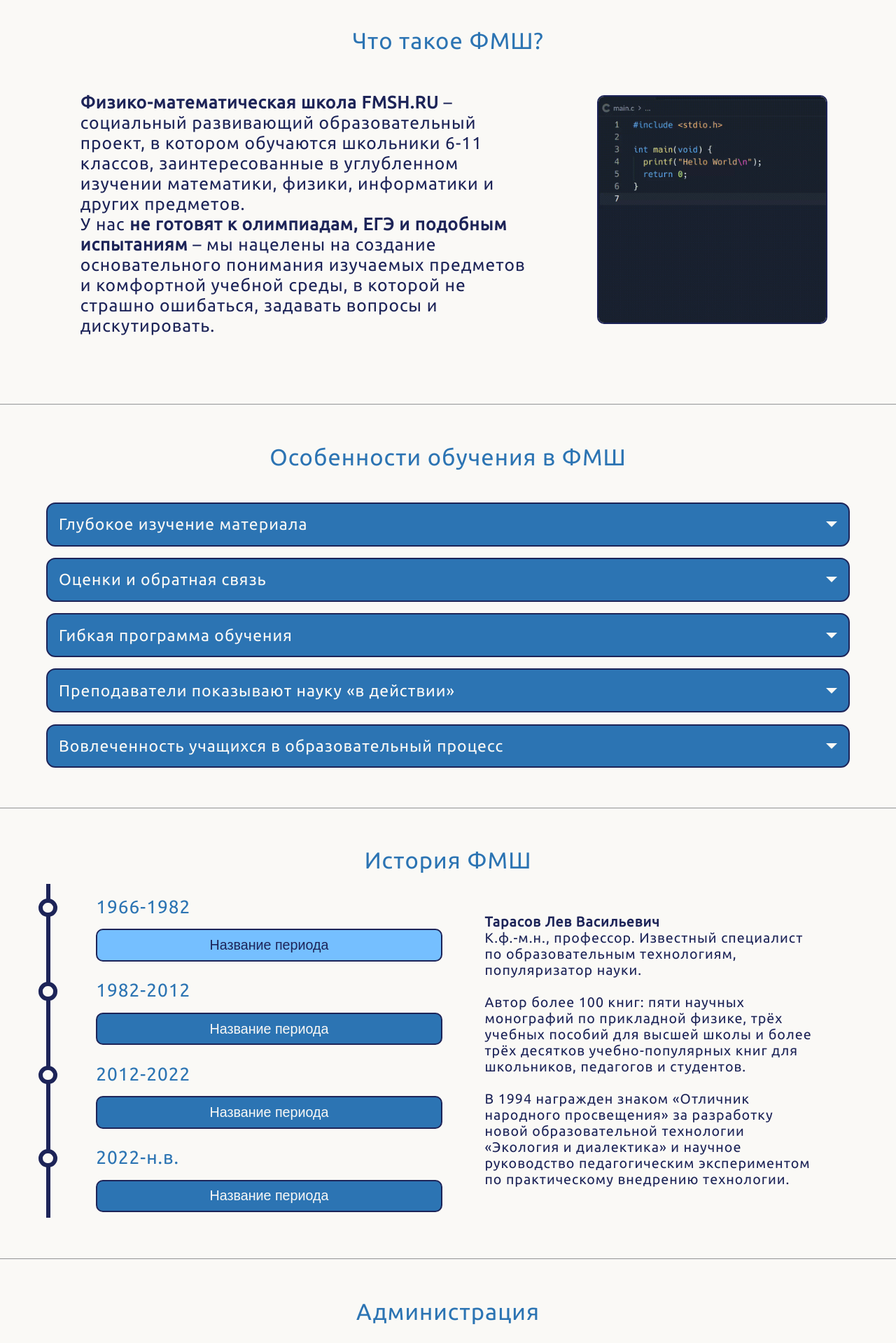
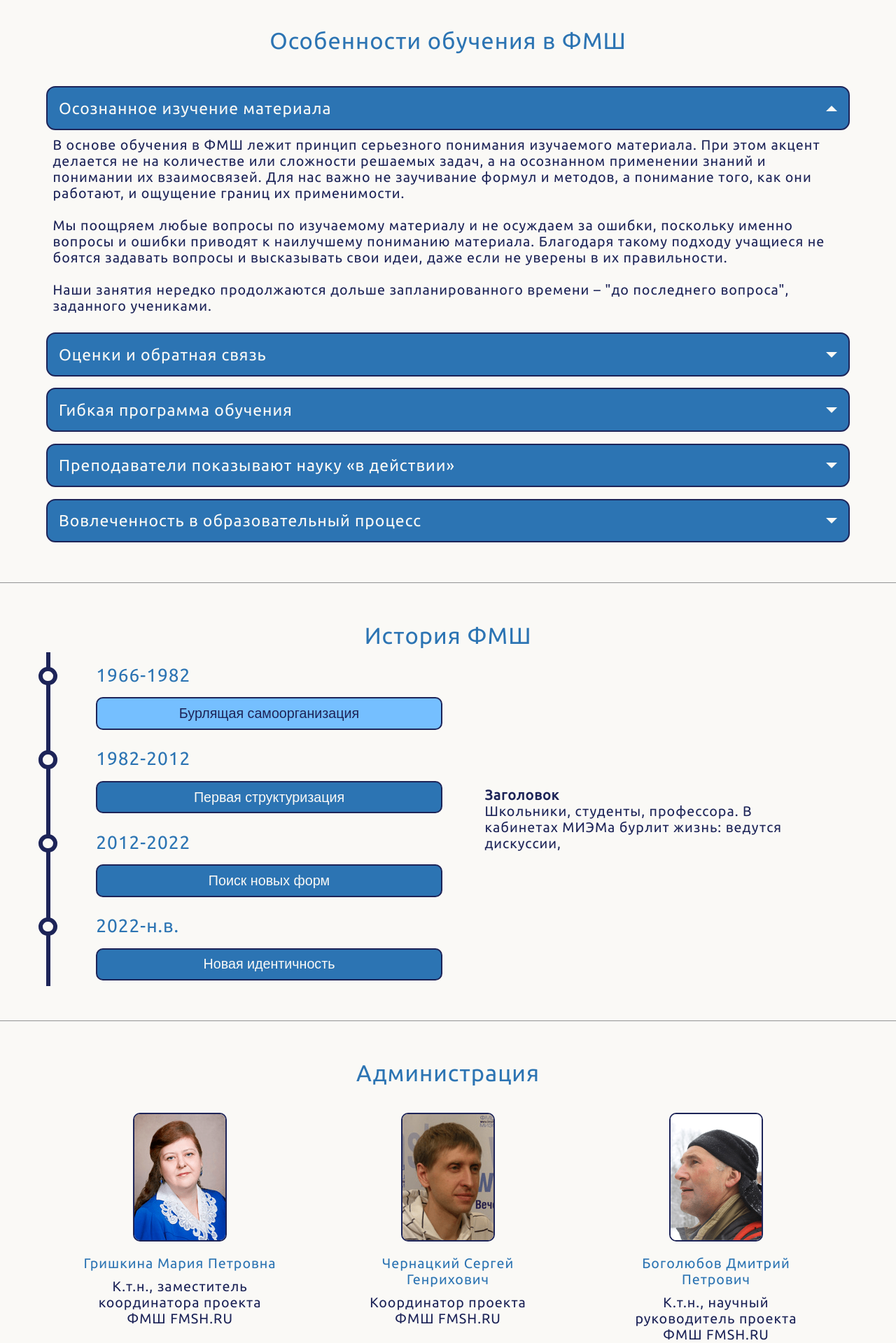
Before and after one commit to Rokoel/fmsh, a PHP site: page /about.php in a window 1280 px wide. Shown: the part 74-1993 px from the top of the page at 70% size. Run offline with PHP 8.4, Linux system fonts and the light colour scheme.

Commit message:
Fixed some text, typos and links

```diff
--- a/about.php
+++ b/about.php
@@ -29,34 +29,22 @@
   <?php include "./forms.php"; ?>
 
   <main id="content">
-    <article id="article-1">
-      <div class="article-header" style="text-align: center;">Что такое ФМШ?</div>
-      <div class="article-body-holder" id="about-fmsh-article">
-        <div class="article-text" id="about-fmsh-text">
-          <b>Физико-математическая школа FMSH.RU</b> – социальный развивающий образовательный проект, в котором обучаются школьники 6-11 классов, заинтересованные в углубленном изучении математики, физики, информатики и других предметов.
-          <br>
-          У нас <b>не готовят к олимпиадам, ЕГЭ и подобным испытаниям</b> – мы нацелены на создание основательного понимания изучаемых предметов и комфортной учебной среды, в которой не страшно ошибаться, задавать вопросы и дискутировать.
-        </div>
-        <div class="in-text-block-holder" id="idroo-screenshot-holder">
-          <img src="./about/idroo.gif" class="in-text-block" id="idroo-gif" alt="Пример занятия в ФМШ">
-          <img src="./about/replit.gif" class="in-text-block" id="replit-gif" alt="Пример занятия в ФМШ">
-        </div>
-      </div>
-    </article>
-    <hr>
     <article id="article-2">
       <div class="article-header text-align-center" style="padding-bottom: var(--proportional-small-padding);">Особенности обучения в ФМШ</div>
       <div class="article-body-holder" id="fmsh-features-article">
         <div class="text-dropdown-container">
           <div class="text-dropdown-header has-border" tabindex="0" role="button" name="Открыть выпадающий текст">
-              <h3 class="text-dropdown-title">Глубокое изучение материала</h3>
-              <div class="text-dropdown-arrow"></div>
+              <h3 class="text-dropdown-title">Осознанное изучение материала</h3>
+              <div class="text-dropdown-arrow active"></div>
           </div>
-          <div class="text-dropdown-content">
-          В основе обучения в ФМШ лежит принцип глубокого понимания изучаемого материала. Мы делаем акцент не на количестве или сложности решаемых задач, а на осознанном применении знаний и понимании их взаимосвязей. Особое внимание уделяется критическому мышлению: учащиеся учатся понимать не только сами формулы и методы, но и границы их применимости.
+          <div class="text-dropdown-content active">
+          В основе обучения в ФМШ лежит принцип серьезного понимания изучаемого материала. При этом акцент делается не на количестве или сложности решаемых задач, а на осознанном применении знаний и понимании их взаимосвязей. Для нас важно не заучивание формул и методов, а понимание того, как они работают, и ощущение границ их применимости.
           <br>
           <br>
-          Мы поощряем любые вопросы по изучаемому материалу и ни в коем случае не осуждаем за ошибки, поскольку именно вопросы и ошибки приводят к наилучшему пониманию материала. Наши занятия часто продолжаются дольше запланированного времени, ведь мы работаем "до последнего вопроса", заданного учениками.
+          Мы поощряем любые вопросы по изучаемому материалу и не осуждаем за ошибки, поскольку именно вопросы и ошибки приводят к наилучшему пониманию материала. Благодаря такому подходу учащиеся не боятся задавать вопросы и высказывать свои идеи, даже если не уверены в их правильности.
+          <br>
+          <br>
+          Наши занятия нередко продолжаются дольше запланированного времени – "до последнего вопроса", заданного учениками.
           </div>
         </div>
         <div class="text-dropdown-container">
@@ -65,13 +53,10 @@
               <div class="text-dropdown-arrow"></div>
           </div>
           <div class="text-dropdown-content">
-          В ФМШ большинство преподавателей не используют традиционную балльную систему оценивания, делая основной акцент на понимании материала и умении его применять. Вместо сухих формальных оценок преподаватели дают комментарии по работам и вовлекают учащихся в дискуссии.
+          В ФМШ большинство преподавателей не используют традиционную балльную систему оценивания. Вместо сухих формальных оценок преподаватели дают комментарии по работам и вовлекают учащихся в дискуссии.
           <br>
           <br>
-          В процессе обучения ошибки не воспринимаются как что-то негативное – наоборот, они помогают лучше разобраться в материале. Когда ученик ошибается, это позволяет увидеть, какие моменты требуют дополнительного внимания и проработки. Благодаря такому подходу учащиеся не боятся задавать вопросы и высказывать свои идеи, даже если не уверены в их правильности.
-          <br>
-          <br>
-          На семинарах учащиеся активно обсуждают работы друг друга, задают вопросы и делятся конструктивными замечаниями. Такие обсуждения помогают глубже разобраться в материале, учат корректно формулировать свои мысли и развивают умение вести научную дискуссию.
+          На семинарах учащиеся внимательно следят за обсуждением, задают вопросы и делятся конструктивными замечаниями. Такой подход помогает лучше разобраться в материале, учит корректно формулировать свои мысли и развивает умение вести содержательную дискуссию.
           </div>
         </div>
         <div class="text-dropdown-container">
@@ -80,10 +65,10 @@
               <div class="text-dropdown-arrow"></div>
           </div>
           <div class="text-dropdown-content">
-            В ФМШ не используются фиксированные программы. Новые занятия преподаватели планируют в зависимости от того, как прошли предыдущие занятия, какие задавали вопросы и делали комментарии учащиеся в их процессе: если материал оказался слишком простым – усложняют, оптимальным – продолжают двигаться в том же направлении, слишком сложным – упрощают либо переключаются на совершенно другой материал.
+            В ФМШ не используются фиксированные программы. Новые занятия преподаватели планируют в зависимости от того, как прошли предыдущие занятия, какие ученики задавали вопросы и делали комментарии в процессе: если материал оказался слишком простым – усложняют, оптимальным – продолжают двигаться в том же направлении, слишком сложным – упрощают либо переключаются на другой материал.
             <br>
             <br>
-            При возникновении ситуаций, когда одна часть учащихся быстро разобралась в изучаемом материале, а другой части данный материал даётся трудно, преподаватель может либо уделить несколько большее время тем, у кого возникли сложности (при этом предложив другой части аудитории возможность подумать над более сложными вопросами по рассматриваемой теме), либо перейти к новому материалу, если глубокое понимание текущей темы на данный момент не является необходимым.
+            При возникновении ситуаций, когда одна часть учащихся быстро разобралась в изучаемом материале, а другой части данный материал даётся трудно, преподаватель может либо уделить несколько большее время тем, у кого возникли сложности (при этом предложив другой части аудитории возможность подумать над более сложными вопросами по рассматриваемой теме), либо перейти к новому материалу, если понимание текущей темы на более глубоком уровне в данный момент не является необходимым.
           </div>
         </div>
         <div class="text-dropdown-container">
@@ -92,16 +77,16 @@
               <div class="text-dropdown-arrow"></div>
           </div>
           <div class="text-dropdown-content">
-          Преподаватели показывают науку "в действии": объясняют, как развиваются научные теории, какие проблемы они решают, и какие вопросы еще предстоит исследовать. Благодаря такому подходу у учащихся формируется целостное представление о науке как о системе взаимосвязанных знаний. Обучение проходит в формате семинаров, где помимо основного материала уделяется время обсуждению смежных научных тем, интересующих учащихся.
+          Преподаватели объясняют, как возникают и развиваются научные теории, какие проблемы они решают, и что еще предстоит исследовать. Благодаря такому подходу у учащихся формируется целостное представление о науке как о системе взаимосвязанных знаний. На семинарах помимо основного материала уделяется время обсуждению смежных научных тем, интересующих учащихся.
           </div>
         </div>
         <div class="text-dropdown-container">
           <div class="text-dropdown-header has-border" tabindex="0" role="button" name="Открыть выпадающий текст">
-              <h3 class="text-dropdown-title">Вовлеченность учащихся в образовательный процесс</h3>
+              <h3 class="text-dropdown-title">Вовлеченность в образовательный процесс</h3>
               <div class="text-dropdown-arrow"></div>
           </div>
           <div class="text-dropdown-content">
-            Старшие учащиеся ФМШ могут проводить семинары и помогать в проведении вступительных испытаний. Это не только помогает новым ученикам быстрее адаптироваться, но и позволяет старшим учащимся лучше понять принципы преподавания и углубить собственные знания.
+            Учащиеся ФМШ могут помогать преподавателям проводить собственные семинары, помогать в проведении вступительных испытаний и участвовать в других формах работы наравне с преподавателями. Это не только помогает новым участникам группы быстрее адаптироваться, но и позволяет всем учащимся лучше понять принципы преподавания и углубить собственные знания.
           </div>
         </div>
       </div>
@@ -113,7 +98,7 @@
         <div class="mobile-timeline">
           <div class="timeline-event-holder">
             <div class="event-date">1966-1982</div>
-            <button class="event-name active" id="mobile-timeline-event-1" onclick="chooseFeature(1, 'mobile-timeline-event-', 'mobile-timeline-element-', 4)">Основание ФМШ МИЭМ Тарасовым Л. В.</button>
+            <button class="event-name active" id="mobile-timeline-event-1" onclick="chooseFeature(1, 'mobile-timeline-event-', 'mobile-timeline-element-', 4)">Бурлящая самоорганизация</button>
           </div>
           <div class="timeline-element mobile-timeline-element" id="mobile-timeline-element-1">
             <div class="person-holder">
@@ -132,7 +117,7 @@
           </div>
           <div class="timeline-event-holder">
             <div class="event-date">1982-2012</div>
-            <button class="event-name" id="mobile-timeline-event-2" onclick="chooseFeature(2, 'mobile-timeline-event-', 'mobile-timeline-element-', 4)">Директором ФМШ МИЭМ является Родионов А.М.</button>
+            <button class="event-name" id="mobile-timeline-event-2" onclick="chooseFeature(2, 'mobile-timeline-event-', 'mobile-timeline-element-', 4)">Первая структуризация</button>
           </div>
           <div class="timeline-element mobile-timeline-element" id="mobile-timeline-element-2" style="display: none;">
             <div class="person-holder">
@@ -148,7 +133,7 @@
           </div>
           <div class="timeline-event-holder">
             <div class="event-date">2012-2022</div>
-            <button class="event-name" id="mobile-timeline-event-3" onclick="chooseFeature(3, 'mobile-timeline-event-', 'mobile-timeline-element-', 4)">Директором ФМШ МИЭМ является Волков Н.В.</button>
+            <button class="event-name" id="mobile-timeline-event-3" onclick="chooseFeature(3, 'mobile-timeline-event-', 'mobile-timeline-element-', 4)">Новая идентичность</button>
           </div>
           <div class="timeline-element mobile-timeline-element" id="mobile-timeline-element-3" style="display: none;">
             <div class="person-holder">
@@ -184,34 +169,28 @@
         <div class="timeline">
           <div class="timeline-event-holder">
             <div class="event-date">1966-1982</div>
-            <button class="event-name active" id="timeline-event-1" onclick="chooseFeature(1, 'timeline-event-', 'timeline-element-', 4)">Название периода</button>
+            <button class="event-name active" id="timeline-event-1" onclick="chooseFeature(1, 'timeline-event-', 'timeline-element-', 4)">Бурлящая самоорганизация</button>
           </div>
           <div class="timeline-event-holder">
             <div class="event-date">1982-2012</div>
-            <button class="event-name" id="timeline-event-2" onclick="chooseFeature(2, 'timeline-event-', 'timeline-element-', 4)">Название периода</button>
+            <button class="event-name" id="timeline-event-2" onclick="chooseFeature(2, 'timeline-event-', 'timeline-element-', 4)">Первая структуризация</button>
           </div>
           <div class="timeline-event-holder">
             <div class="event-date">2012-2022</div>
-            <button class="event-name" id="timeline-event-3" onclick="chooseFeature(3, 'timeline-event-', 'timeline-element-', 4)">Название периода</button>
+            <button class="event-name" id="timeline-event-3" onclick="chooseFeature(3, 'timeline-event-', 'timeline-element-', 4)">Поиск новых форм</button>
           </div>
           <div class="timeline-event-holder">
             <div class="event-date">2022-н.в.</div>
-            <button class="event-name" id="timeline-event-4" onclick="chooseFeature(4, 'timeline-event-', 'timeline-element-', 4)">Название периода</button>
+            <button class="event-name" id="timeline-event-4" onclick="chooseFeature(4, 'timeline-event-', 'timeline-element-', 4)">Новая идентичность</button>
           </div>
         </div>
         <div class="timeline-element desktop-timeline-element" id="timeline-element-1">
           <div class="person-holder">
             <!-- <img src="./tarasov-lev-vasilyevich.webp" class="person-avatar" style="width: 20vw; max-width: 300px;"> -->
             <div class="person-bio">
-              <b>Тарасов Лев Васильевич</b>
+              <b>Заголовок</b>
               <br>
-              К.ф.-м.н., профессор. Известный специалист по образовательным технологиям, популяризатор науки.
-              <br>
-              <br>
-              Автор более 100 книг: пяти научных монографий по прикладной физике, трёх учебных пособий для высшей школы и более трёх десятков учебно-популярных книг для школьников, педагогов и студентов.
-              <br>
-              <br>
-              В 1994 награжден знаком «Отличник народного просвещения» за разработку новой образовательной технологии «Экология и диалектика» и научное руководство педагогическим экспериментом по практическому внедрению технологии.
+              Школьники, студенты, профессора. В кабинетах МИЭМа бурлит жизнь: ведутся дискуссии,
             </div>
           </div>
         </div>
@@ -268,9 +247,8 @@
             <div class="person-bio">
               <a href="teachers.php#grishkina-maria-petrovna">Гришкина Мария Петровна</a>
               <p>
-                к.т.н.,
-                зам. директора ФМШ МИЭМ
-                с 2002 по 2024 год
+                К.т.н.,
+                заместитель координатора проекта ФМШ FMSH.RU
               </p>
             </div>
           </div>
@@ -279,7 +257,7 @@
             <div class="person-bio">
               <a href="teachers.php#chernatskiy-sergey-genrikhovich">Чернацкий Сергей Генрихович</a>
               <p>
-                директор ФМШ МИЭМ с 2012 по 2024 год
+                Координатор проекта ФМШ FMSH.RU
               </p>
             </div>
           </div>
@@ -288,8 +266,8 @@
             <div class="person-bio">
               <a href="teachers.php#bogolyubov-dmitry-petrovich">Боголюбов Дмитрий Петрович</a>
               <p>
-                к.т.н.,
-                научный руководитель ФМШ МИЭМ с 2012 по 2024 год
+                К.т.н.,
+                научный руководитель проекта ФМШ FMSH.RU
               </p>
             </div>
           </div>
--- a/header.php
+++ b/header.php
@@ -29,7 +29,7 @@
       <div class="dropbtn" tabindex="0" aria-label="Открыть выпадающий текст" role="button">
         <a tabindex="-1" aria-disabled="true">О нас</a>
         <div class="dropdown-content">
-          <a href="about.php">Что такое ФМШ</a>
+          <a href="about.php">Про ФМШ</a>
           <a href="teachers.php">Наши преподаватели</a>
         </div>
       </div>
--- a/index/js/scripts.js
+++ b/index/js/scripts.js
@@ -1,7 +1,7 @@
 /* These two arrays contain the words that are shown in the background of the main page. */
 const SUBJECTS_ARR = ["Математика", "Физика", "Информатика"];
 // самостоятельность
-const PRINCIPLES_ARR = ['субъектность', 'любопытство', 'взаимоуважение', 'свобода', 'дискуссия', 'открытость', 'упорство', 'самостоятельность', 'неравнодушие', 'обоснованность', 'осознание', 'честность', 'ответственность', 'интерес', 'сомнение', 'поддержка', 'терпение', 'несовершенство'];
+const PRINCIPLES_ARR = ['субъектность', 'любопытство', 'взаимоуважение', 'свобода', 'дискуссия', 'открытость', 'упорство', 'самостоятельность', 'неравнодушие', 'обоснованность', 'осознание', 'честность', 'ответственность', 'интерес', 'сомнение', 'поддержка', 'терпение', 'несовершенство', 'фантазия'];
 
 window.onload = function() {
 
```
Also changed, not shown: index.php (+24 -18 lines), teachers.php (+18 -18 lines).
